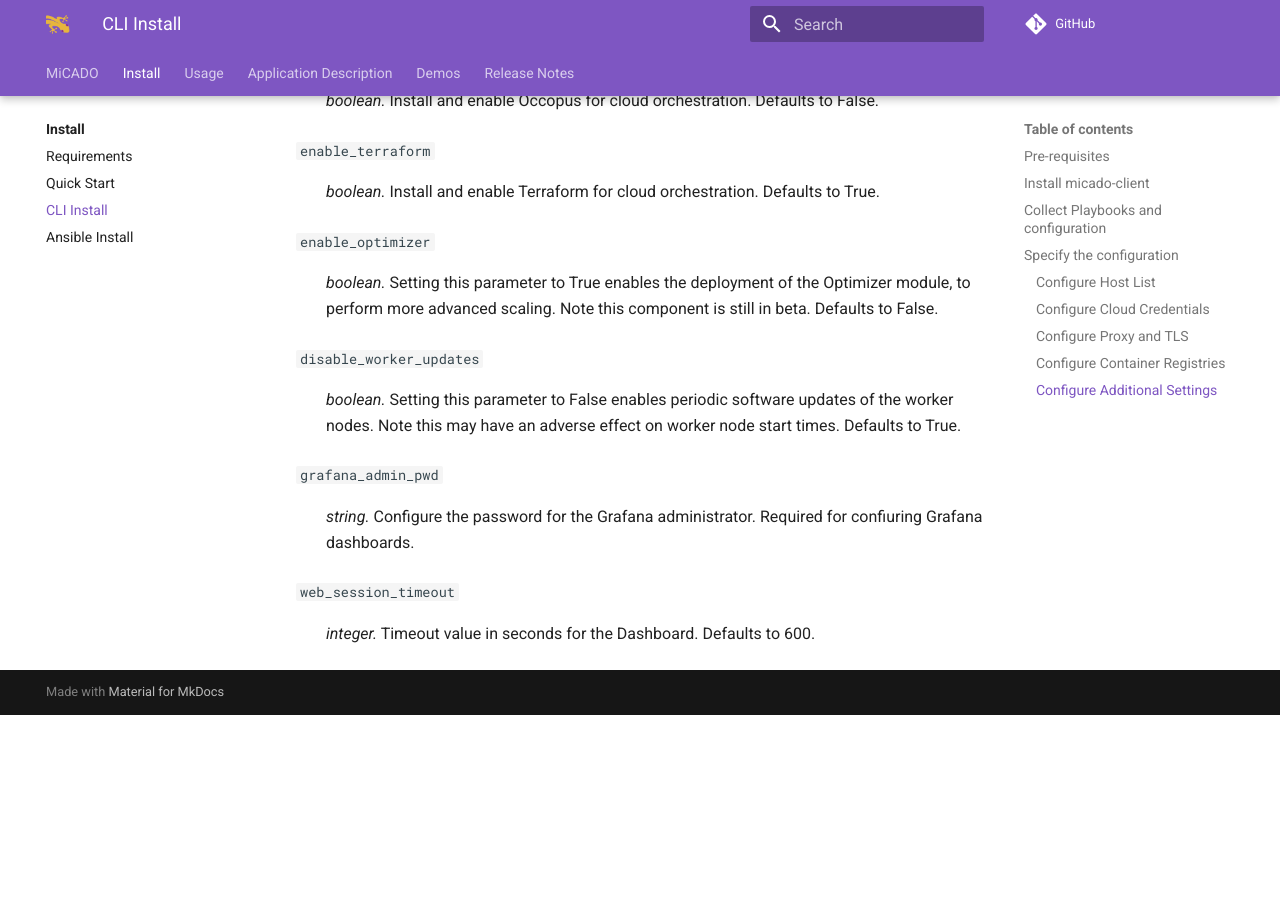
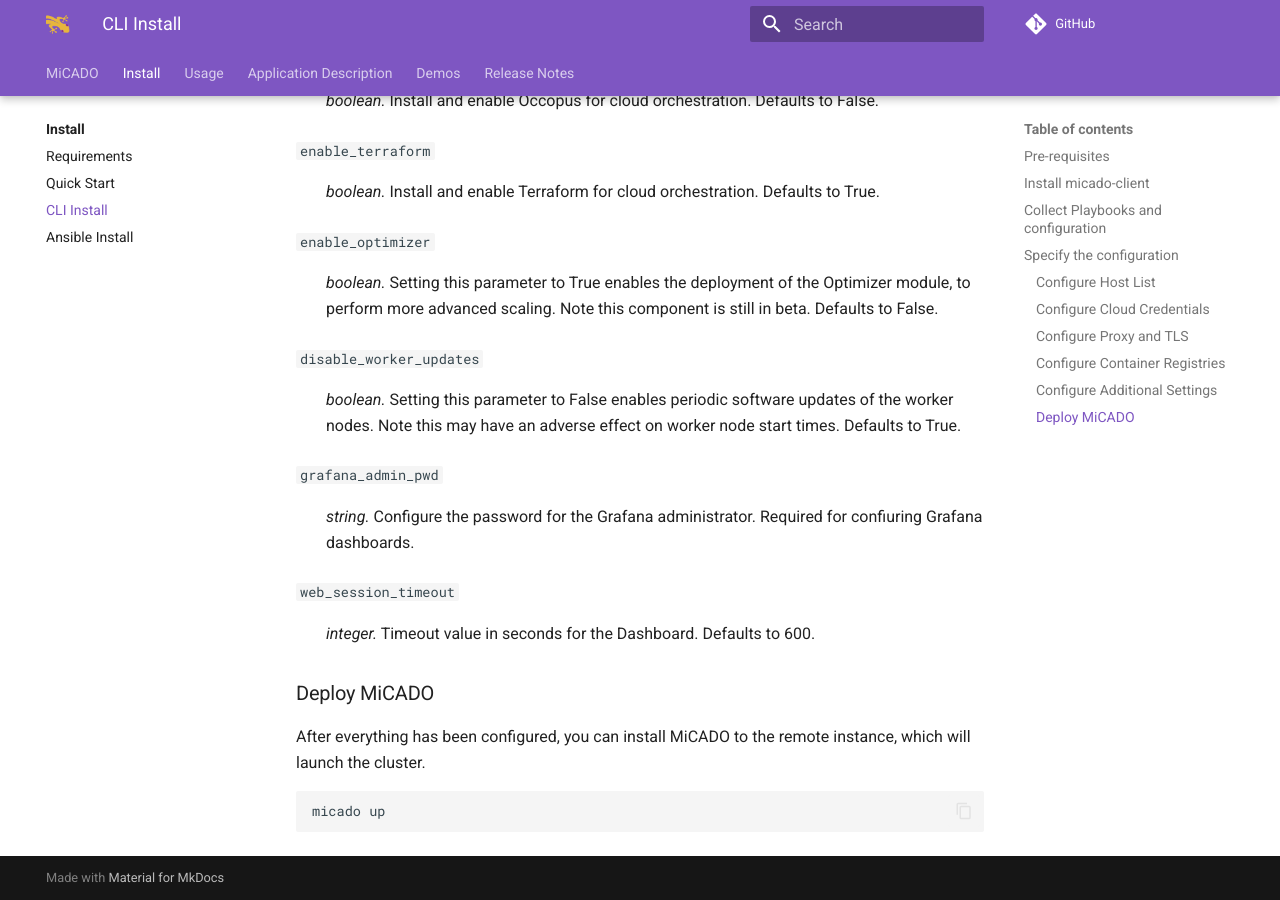
Before and after one commit to micado-scale/micado-scale.github.io, an MkDocs documentation site: the page built from docs/install/cli-install.md, in a window 1280 px wide and 900 px high, scrolled down 4234 px. Built offline with MkDocs 1.6.1 and Material for MkDocs 9.7.7, drawn with Linux system fonts in a browser that asks for light colours; comment, search, counter and statistics services are not loaded; before the commit the page ends 4949 px from its top, so only the background shows below that.

Commit message:
fix: rename deploy to up

````diff
--- a/docs/install/cli-install.md
+++ b/docs/install/cli-install.md
@@ -253,3 +253,12 @@ micado config settings
 `web_session_timeout`
 
 :   *integer.* Timeout value in seconds for the Dashboard. Defaults to 600.
+
+### Deploy MiCADO
+
+After everything has been configured, you can install MiCADO to the remote
+instance, which will launch the cluster.
+
+```bash
+micado up
+```
````
Also changed, not shown: docs/install/quick-start.md (+1 -1 lines).
